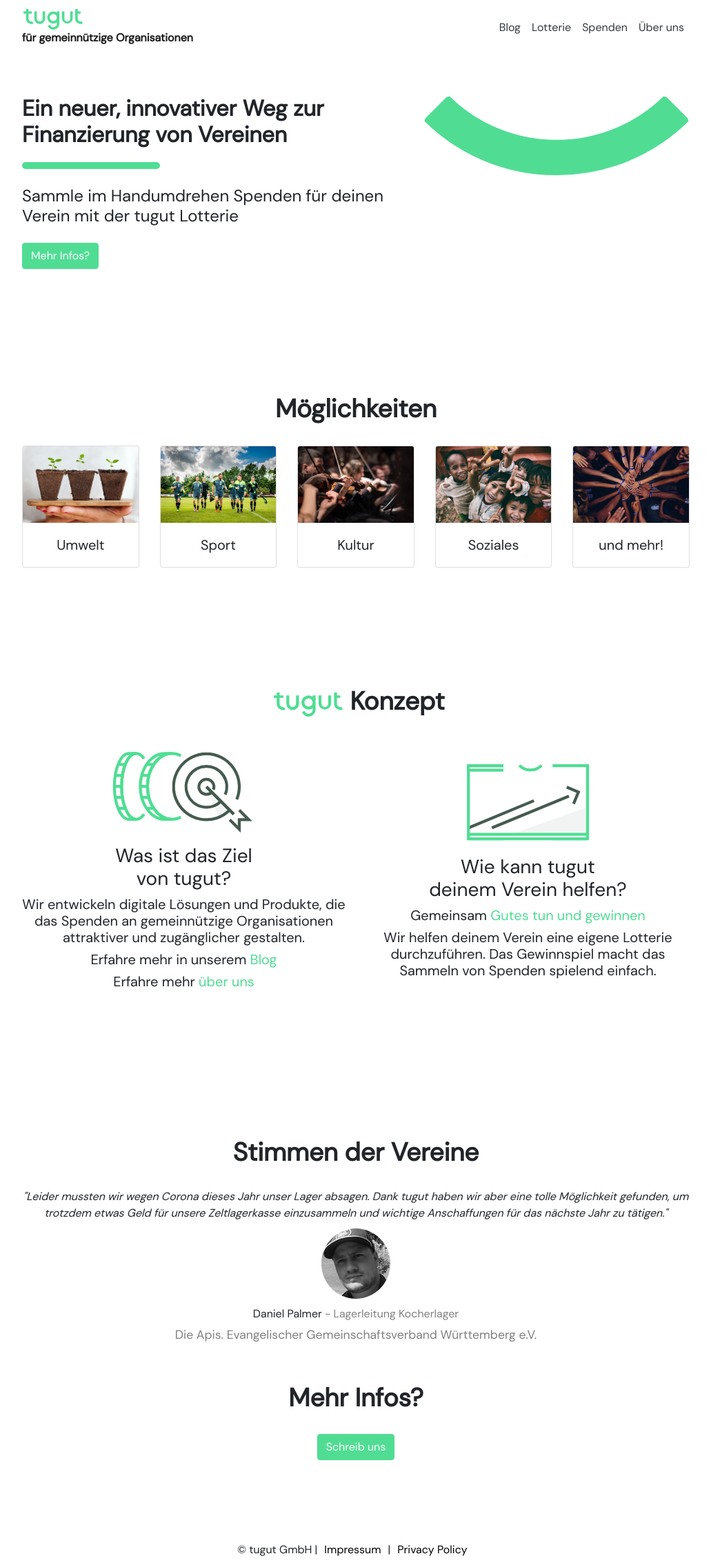
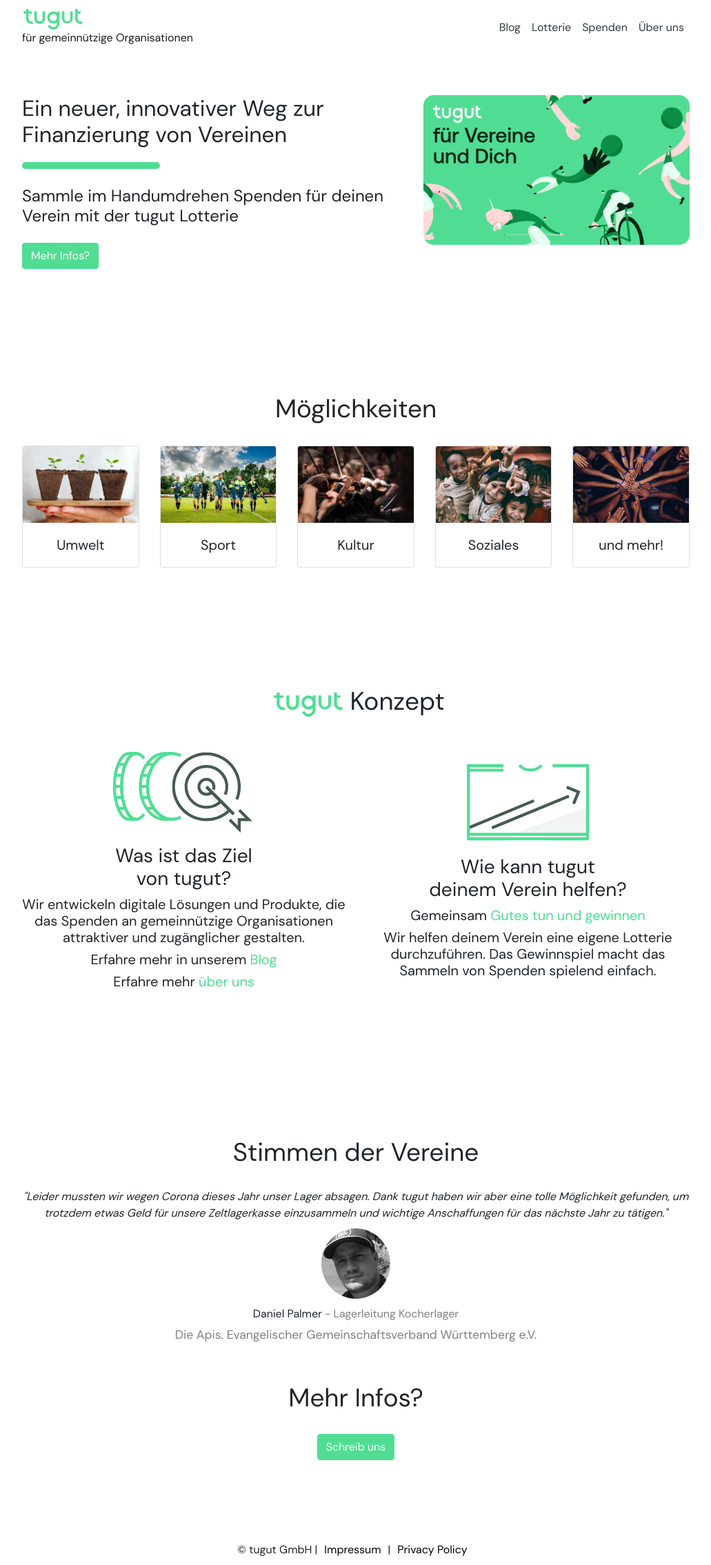
Before and after one commit to tugut-de/site, a Jekyll site: the page built from index.html, in a window 1280 px wide. Shown: the whole page at 69% size, without its empty margins (124-1155 px from the left). Built offline with Jekyll 4.4.1, drawn with Linux system fonts in a browser that asks for light colours.

Commit message:
improve hero image

```diff
--- a/_layouts/default.html
+++ b/_layouts/default.html
@@ -29,7 +29,7 @@
         </div>
       </div>
       <div class="col-md-5">
-        <img class="hero__image" src="{{ site.url }}{{ site.baseurl }}/assets/smile.svg">
+        <img class="hero__image" src="{{ site.url }}{{ site.baseurl }}/assets/tugut_banner.png">
       </div>
     </div>
   </div>
@@ -139,12 +139,12 @@
         <img class="testimonial__image" src="{{ site.url }}{{ site.baseurl }}/assets/daniel.png"/>
       </div>
       <div>
-    <span class="testimonial__name">
-       Daniel Palmer
-    </span>
+        <span class="testimonial__name">
+        Daniel Palmer
+        </span>
         <span class="testimonial__position">
-       - Lagerleitung Kocherlager
-    </span>
+         - Lagerleitung Kocherlager
+        </span>
       </div>
       <div class="testimonial__group">
         Die Apis. Evangelischer Gemeinschaftsverband Württemberg e.V.
--- a/_sass/layout.scss
+++ b/_sass/layout.scss
@@ -6,7 +6,6 @@
 .navbar-logo {
   &__text {
     font-size: 1rem;
-    font-weight: bold;
   }
 }
 
@@ -16,7 +15,6 @@
   &__slogan {
     max-width: 600px;
     font-size: 2rem;
-    font-weight: bold;
   }
 
   &__slogan2 {
@@ -59,7 +57,6 @@
   align-items: center;
   justify-content: center;
   font-size: 2.3rem;
-  font-weight: bold;
   margin-top: 50px;
   margin-bottom: 25px;
 
@@ -118,7 +115,7 @@
   margin-top: 50px;
   &__image {
     width: 100%;
-    border-radius: 50px;
+    border-radius: 15px;
   }
 }
 
@@ -178,7 +175,6 @@
   &__title {
     margin-bottom: 10px;
     font-size: 1.2rem;
-    font-weight: bold;
   }
   &__preview {
     margin-bottom: 10px;
@@ -212,7 +208,6 @@
 }
 
 .club-name {
-  font-weight: bold;
   font-size: 1.6rem;
   margin-bottom: 10px;
 }
@@ -279,7 +274,6 @@
   .navbar-logo {
     &__text {
       font-size: 0.8rem;
-      font-weight: bold;
     }
   }
 
```
Also changed, not shown: assets/tugut_banner.png (added).
